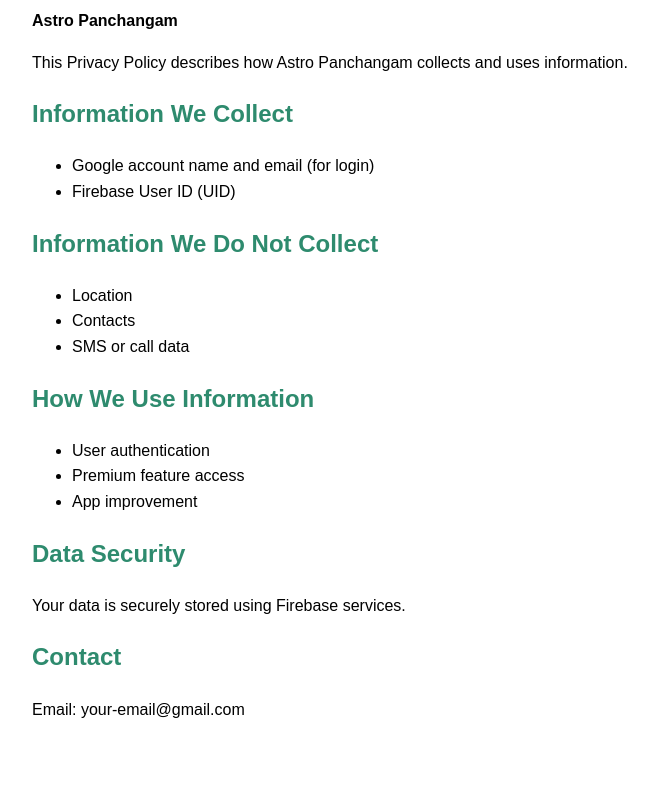
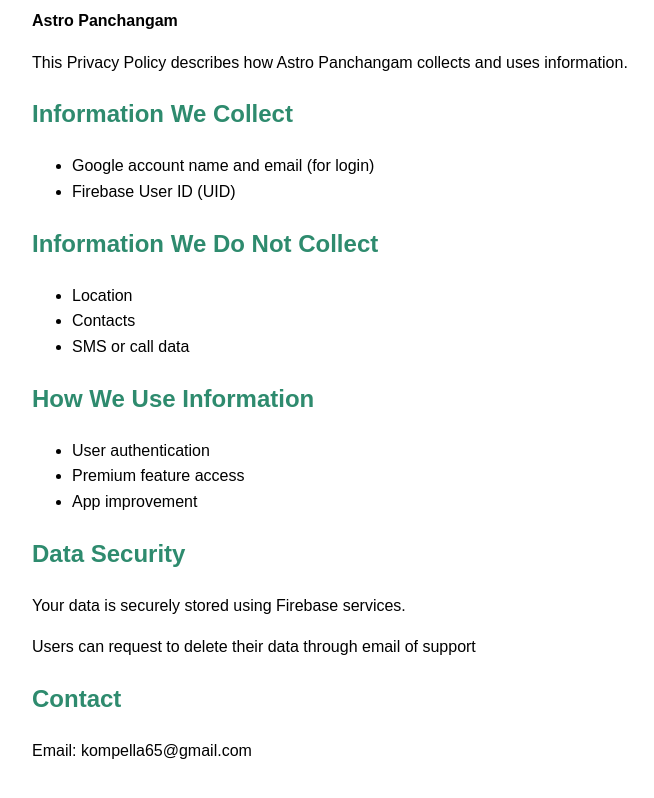
Before and after one commit to Yagnesh2001/astro-panchangam-privacy, a plain HTML site: page index.html in a window 1280 px wide. Shown: the part 106-904 px from the top of the page, without its empty margins (158-812 px from the left). Before the commit the page ends 864 px from the top, so only its background shows below. Drawn offline with Linux system fonts and the light colour scheme.

Commit message:
Update index.html

```diff
--- a/index.html
+++ b/index.html
@@ -46,9 +46,10 @@
 
 <h2>Data Security</h2>
 <p>Your data is securely stored using Firebase services.</p>
+    <p>Users can request to delete their data through email of support</p>
 
 <h2>Contact</h2>
-<p>Email: your-email@gmail.com</p>
+<p>Email: kompella65@gmail.com</p>
 
 </body>
 </html>
```
